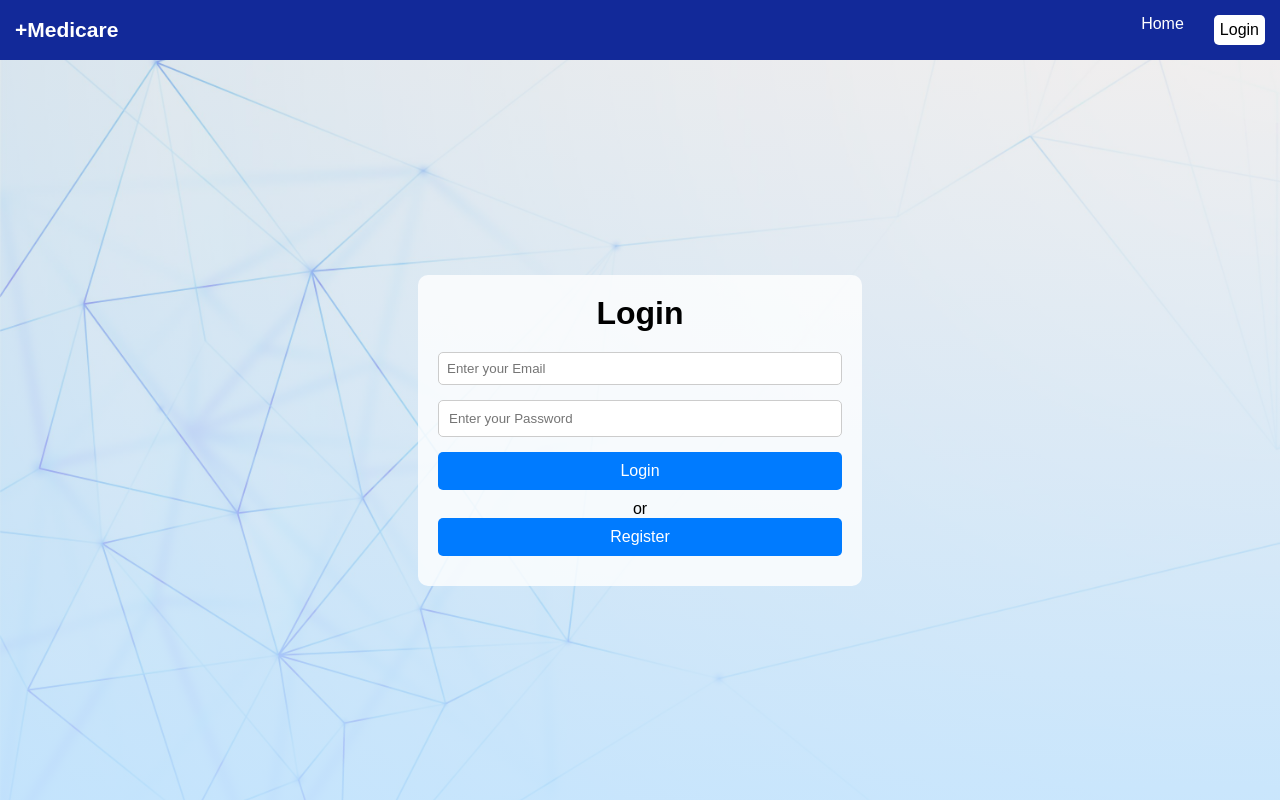
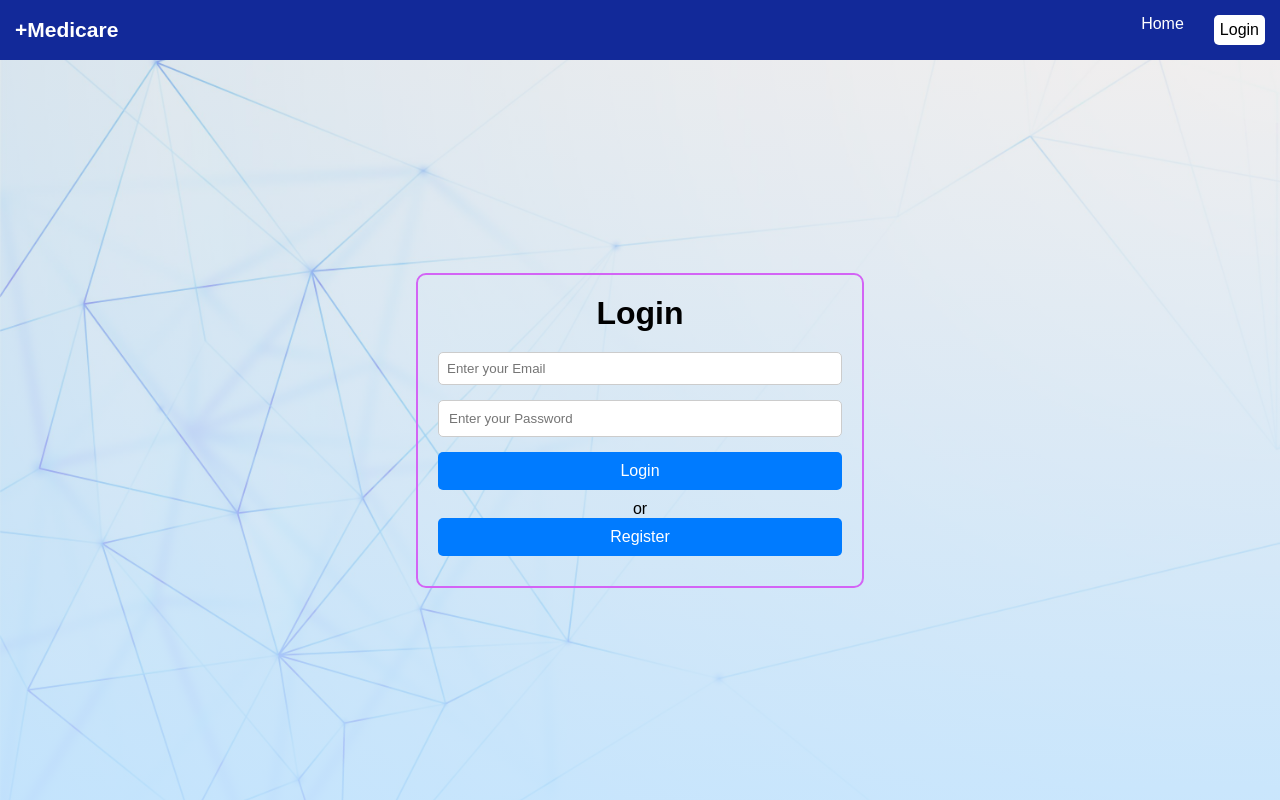
Before and after one commit to Tripti-Bhattacharyya/Final_Year_Project, a React (Create React App) app in the folder Login_App/login_app/: page /login in a window 1280 px wide. Built offline with nearby package versions, Linux system fonts and the light colour scheme.

Commit message:
some more css added to the login page

```diff
--- a/Login_App/login_app/src/components/login/login.css
+++ b/Login_App/login_app/src/components/login/login.css
@@ -10,11 +10,13 @@
   }
 
   .login-form {
-    background-color: rgba(255, 255, 255, 0.8);
+   border: 2px solid rgb(211, 100, 245);
     padding: 20px;
     border-radius: 10px;
     text-align: center;
+
   }
+
 
   .login-form h1 {
     margin-bottom: 20px;
```
